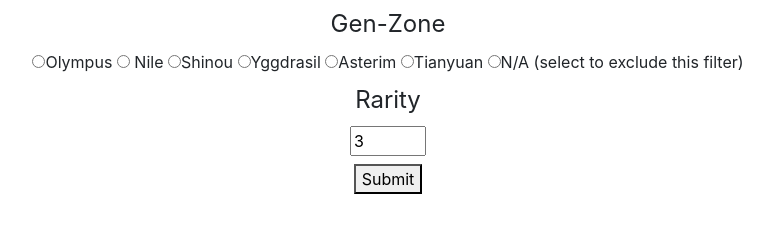
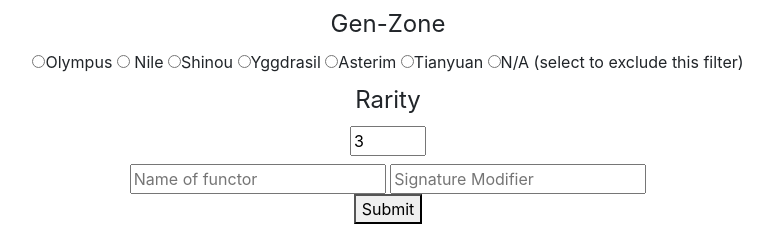
Before and after one commit to Arvick/Aether-Gazer-Database, a Flask app: template frontend/website/templates/base.html in a window 1280 px wide. Shown: the part 563-800 px from the top of the page, without its empty margins (252-1025 px from the left). Run offline with Flask 3, Linux system fonts and the light colour scheme; the template is opened without the code that fills it, so the values that code supplies are empty; some libraries are stand-ins or nearby versions.

Commit message:
added fields for functor name and signature modifier

```diff
--- a/frontend/website/templates/base.html
+++ b/frontend/website/templates/base.html
@@ -108,6 +108,8 @@
             <legend>Rarity</legend>
             <label><input id="rarity" type="number" name="rarity" step=1 value=3 min=3 max=5></label>
           </fieldset>
+          <input type="text" name="functor_name" placeholder="Name of functor">
+          <input type="text" name="sig_modifier" placeholder="Signature Modifier">
           <div><button type="submit">Submit</button></div>
         </form>
       </section>
```
